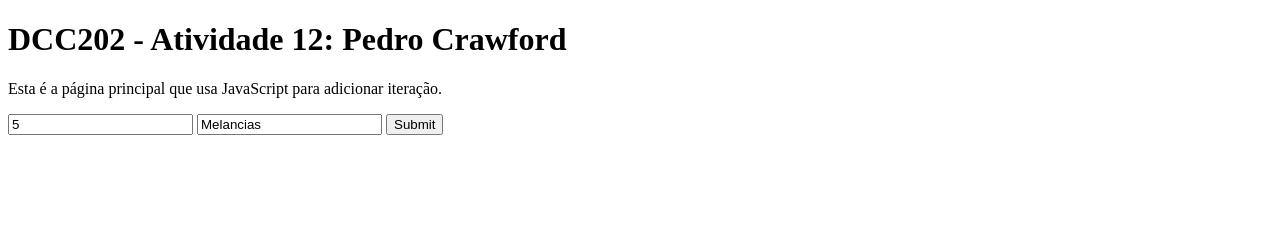
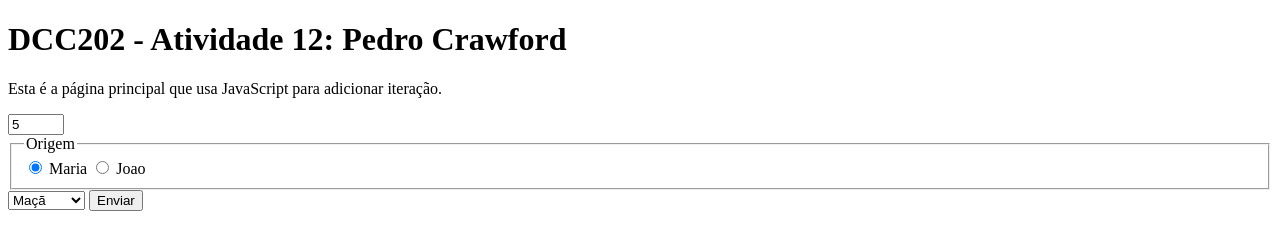
Before and after one commit to ufjf-dcc202/ufjf-dcc202-2023-3-b-atv12-CrawfordPedro, a website: page index.html in a window 1280 px wide. Drawn offline with Linux system fonts and the light colour scheme.

Commit message:
cria origem

```diff
--- a/index.html
+++ b/index.html
@@ -5,6 +5,12 @@
     <meta name="viewport" content="width=device-width, initial-scale=1.0">
     <title>DCC202 - Atividade 12: Pedro Crawford</title>
     <script src="main.js" type="module"></script>
+    <style>
+        input:invalid {
+            border: 1px solid red;
+            color: red;
+        }
+    </style>
 </head>
 <body>
     <main>
@@ -14,9 +20,26 @@
         </p>
         <section>
             <form name="entrada">
-                <input name="quantidade" value="5">
-                <input name="fruta" value="Melancias">
-                <input type="submit" name="enviar">
+                <input type="number" name="quantidade" value="5" min="0" max="12">
+
+            <fieldset>
+                <legend>Origem</legend>
+                <label>
+                    <input type="radio" name="origem" value="Maria" checked/>
+                    Maria
+                </label>
+                <label>
+                    <input type="radio" name="origem" value="Joao"ss>
+                    Joao
+                </label>
+            </fieldset>
+
+                <select name="fruta" value="Melancias">
+                    <option value="maca">Maçã</option>
+                    <option value="banana">Banana</option>s
+                    <option value="mexerica">Mexerica</option>
+                </select>
+                <button type="submit" name="enviar">Enviar</button>
             </form>
         </section>
         <section></section>
```
